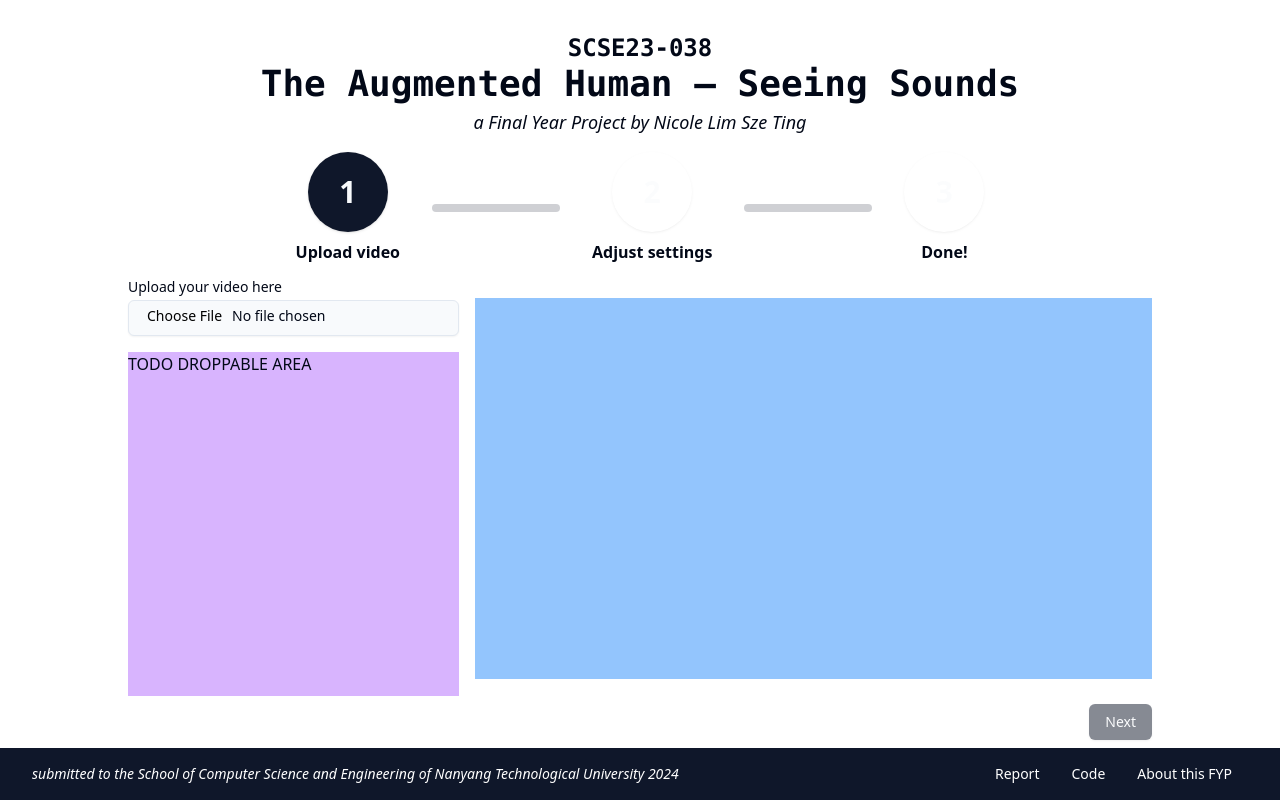
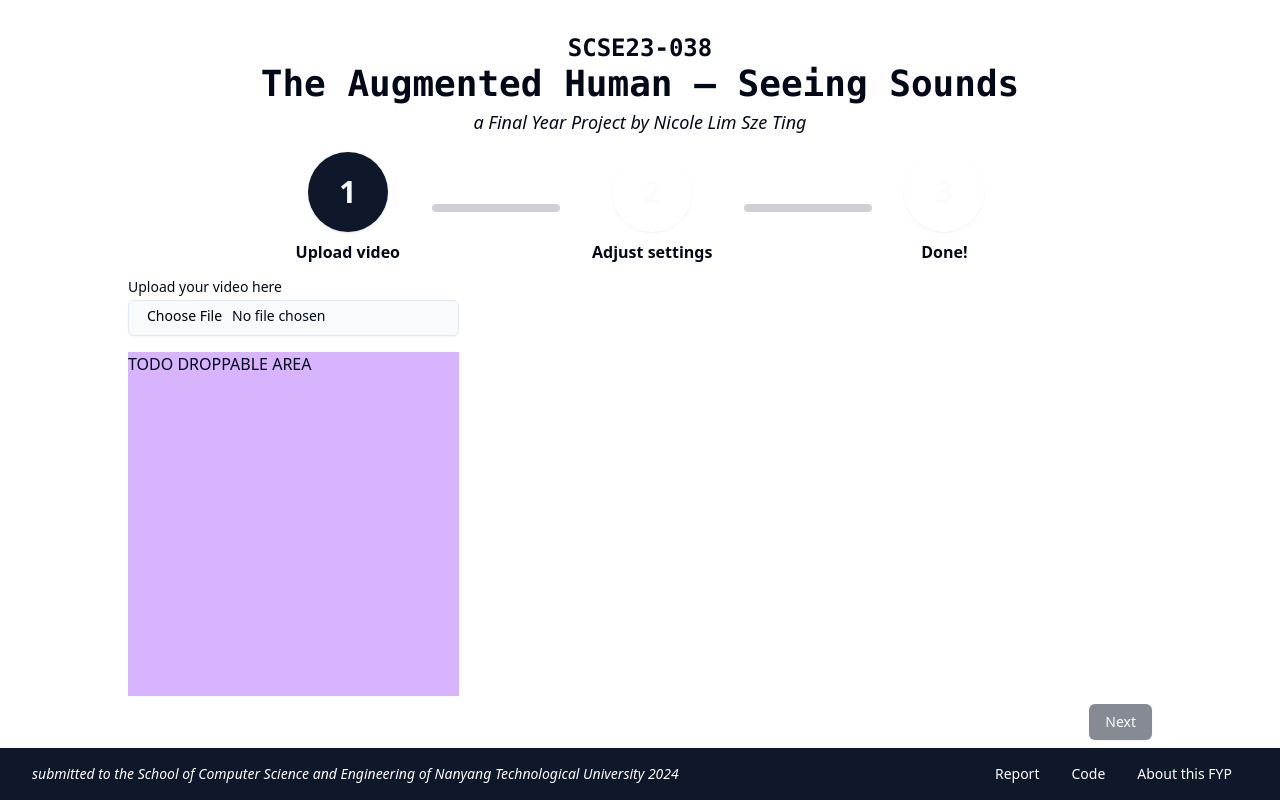
Before and after one commit to nicolelst/seeing_sounds, a React (Vite) app in the folder application/fe/: page / in a window 1280 px wide. Built offline with nearby package versions, Linux system fonts and the light colour scheme.

Commit message:
debug auto submit form on changing stage

```diff
--- a/application/fe/src/App.tsx
+++ b/application/fe/src/App.tsx
@@ -59,9 +59,9 @@ function App() {
 							/>
 						) : formStageNum === 3 ? (
 							<ResultsStage
-								register={register}
+								// register={register}
 								getValues={getValues}
-								errors={errors}
+								// errors={errors}
 								nextStage={nextStage}
 							/>
 						) : (
--- a/application/fe/src/components/layout/progressBar.tsx
+++ b/application/fe/src/components/layout/progressBar.tsx
@@ -59,6 +59,7 @@ function StageDisplay({
 				className={`rounded-full w-20 h-20 text-3xl font-semibold bg-${colour} hover:bg-${colour}`}
 				onClick={onClick}
 				disabled={disabled}
+				type="button"
 			>
 				{stageNum}
 			</Button>
--- a/application/fe/src/components/stages/resultsStage.tsx
+++ b/application/fe/src/components/stages/resultsStage.tsx
@@ -1,23 +1,31 @@
 import { Button } from "@/shadcn/components/ui/button";
 import { FormInputs } from "@/types/formInputs";
 import { ReactElement } from "react";
-import { UseFormRegister, FieldErrors } from "react-hook-form";
+import {
+	// UseFormRegister,
+	UseFormGetValues,
+	// FieldErrors,
+} from "react-hook-form";
 
 interface ResultsStageProps {
-	register: UseFormRegister<FormInputs>;
-	errors: FieldErrors<FormInputs>;
+	// register: UseFormRegister<FormInputs>;
+	getValues: UseFormGetValues<FormInputs>;
+	// errors: FieldErrors<FormInputs>;
 	nextStage: () => void;
 }
 
 export default function ResultsStage({
-	register,
-	errors,
+	getValues,
 	nextStage,
 }: ResultsStageProps): ReactElement {
 	return (
 		<div className="flex flex-col w-full h-full">
 			<div className="flex flex-col w-full h-full bg-green-300">
 				RESULTS
+				<p>POST {JSON.stringify(getValues())}</p>
+				{/* TODO mock loading effect */}
+				{/* TODO display result */}
+				{/* TODO download button */}
 			</div>
 			<Button
 				className="w-fit my-2 self-end"
--- a/application/fe/src/components/stages/uploadStage.tsx
+++ b/application/fe/src/components/stages/uploadStage.tsx
@@ -52,11 +52,12 @@ export default function UploadStage({
 							className={
 								errors.videoInput ? "bg-red-100" : "bg-slate-50"
 							}
+							// TODO set value based on form values
 							{...register("videoInput", {
 								onChange: (e) => {
 									trigger("videoInput");
 									setVideoFilepath(
-										URL.createObjectURL(e.target.files[0])
+										URL.createObjectURL(e.target.files[0]) // TODO move this to post request ?
 									);
 								},
 								required: "Please upload a video.",
@@ -79,7 +80,7 @@ export default function UploadStage({
 					</div>
 				</div>
 				<div className="col-span-2 h-full w-full flex items-center justify-center">
-					<AspectRatio className="bg-blue-300" ratio={16 / 9}>
+					<AspectRatio ratio={16 / 9}>
 						<ReactPlayer
 							url={errors.videoInput ? "" : videoFilepath}
 							width="100%"
```
